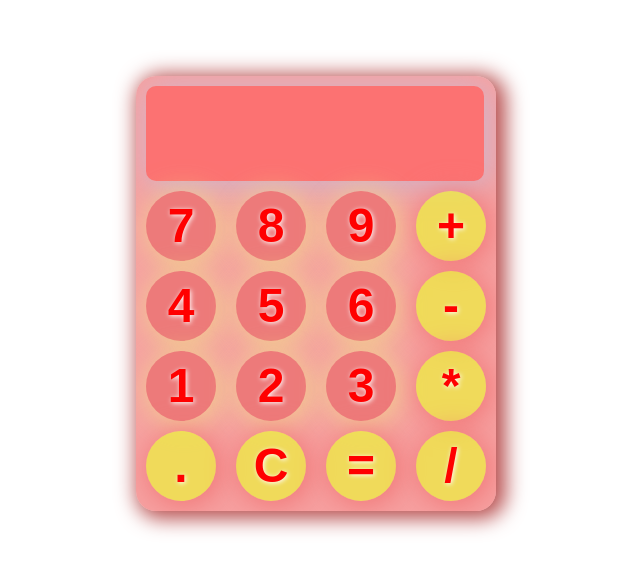
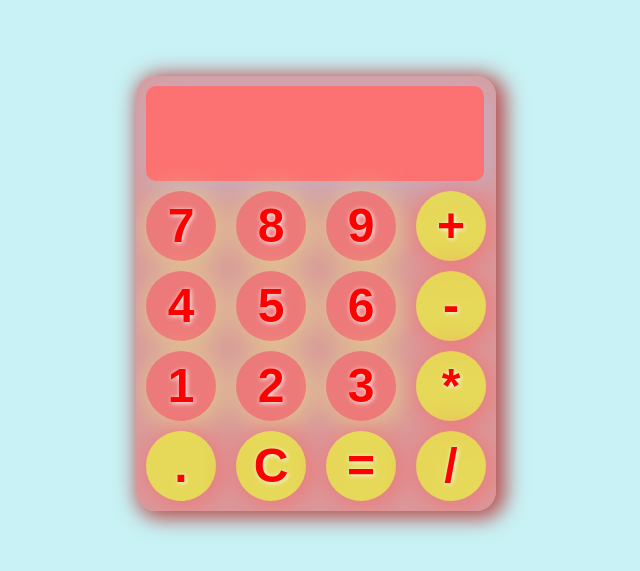
Before and after one commit to AmitStredz/StredzCalculator, a plain HTML site: page index.html in a window 1280 px wide. Shown: the part 115-686 px from the top of the page, without its empty margins (324-964 px from the left). Drawn offline with Linux system fonts and the light colour scheme.

Commit message:
Update style.css

```diff
--- a/style.css
+++ b/style.css
@@ -3,6 +3,7 @@ body{
     justify-content: center;
     display: flex;
     height: 100vh;
+    background-color: rgba(142, 229, 235, 0.477);
 }
 .calculator{
     max-width: 350px;
```
